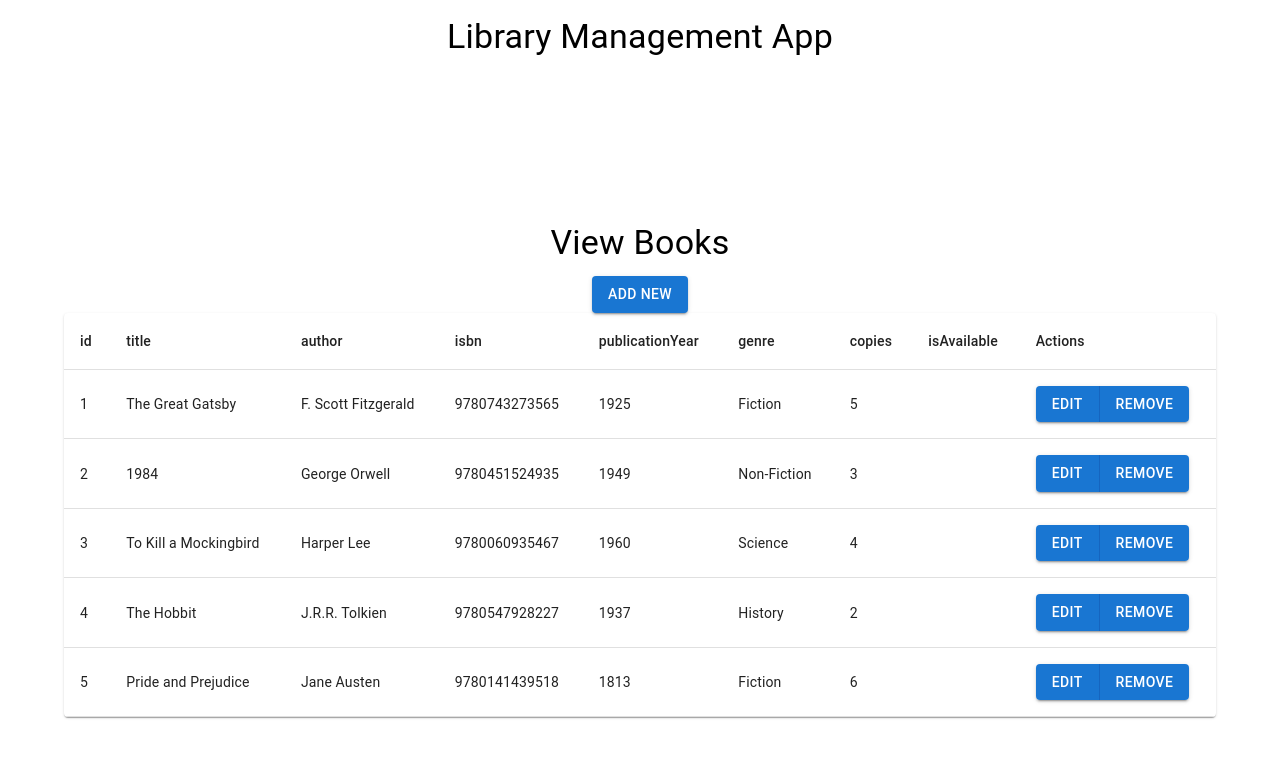
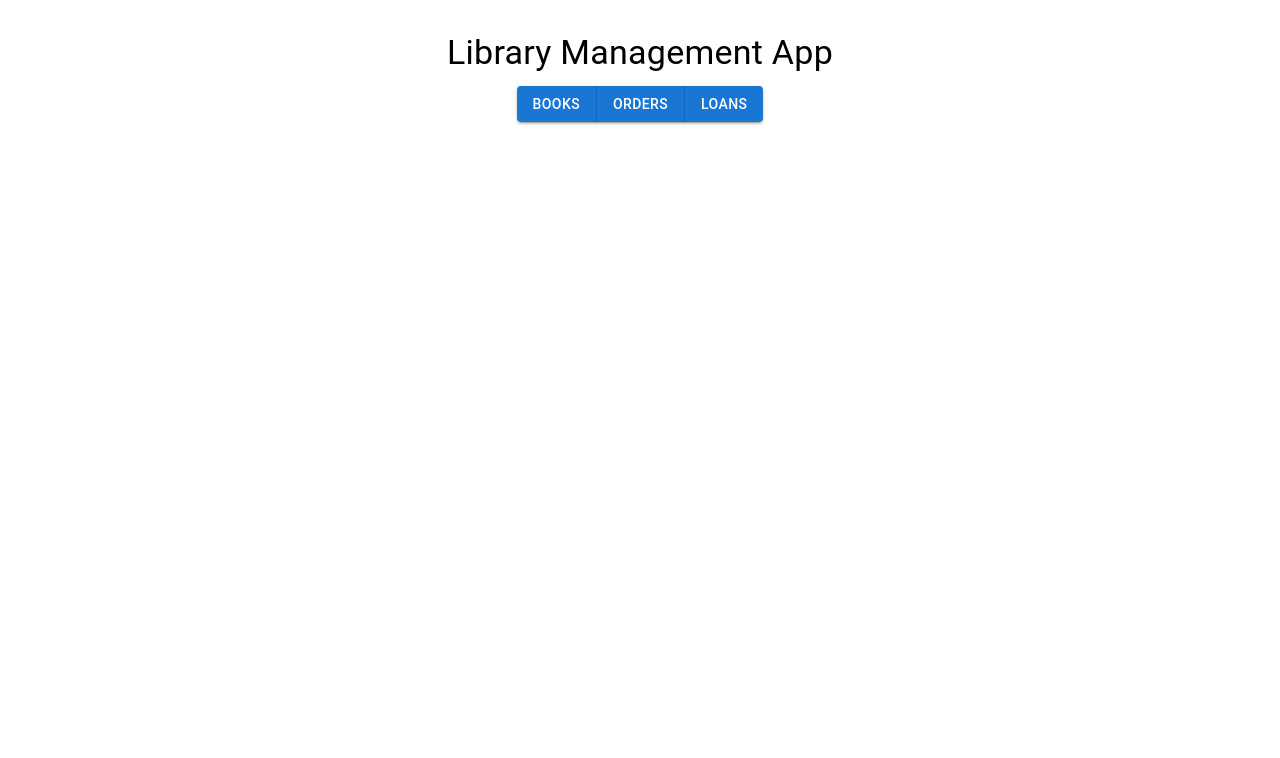
Before and after one commit to Rashid-Yusof/library-manager, a React (Create React App) app: page / in a window 1280 px wide. Shown: the top 758 px of the page. Built offline with nearby package versions, Linux system fonts and the light colour scheme.

Commit message:
spacing adjustments and router

```diff
--- a/src/App.tsx
+++ b/src/App.tsx
@@ -1,81 +1,37 @@
-import React from 'react';
-import { Box, Typography } from '@mui/material';
-import ViewPage from './pages/view';
-import {Book} from './models/book';
-import {Genre} from './models/genre';
+import { Box, Typography, Button, ButtonGroup, Container } from '@mui/material';
+import ViewPage from './pages/books/view';
+import BookForm from './pages/books/create';
+import EditBook from './pages/books/edit';
+import { BrowserRouter as Router, Routes, Route, Link } from 'react-router-dom';
 
 function App() {
-  const exampleBooks: Book[] = [
-  {
-    id: "1",
-    title: "The Great Gatsby",
-    author: "F. Scott Fitzgerald",
-    isbn: "9780743273565",
-    publicationYear: 1925,
-    genre: Genre.Fiction,
-    copies: 5,
-    isAvailable: true,
-  },
-  {
-    id: "2",
-    title: "1984",
-    author: "George Orwell",
-    isbn: "9780451524935",
-    publicationYear: 1949,
-    genre: Genre.NonFiction,
-    copies: 3,
-    isAvailable: false,
-  },
-  {
-    id: "3",
-    title: "To Kill a Mockingbird",
-    author: "Harper Lee",
-    isbn: "9780060935467",
-    publicationYear: 1960,
-    genre: Genre.Science,
-    copies: 4,
-    isAvailable: true,
-  },
-  {
-    id: "4",
-    title: "The Hobbit",
-    author: "J.R.R. Tolkien",
-    isbn: "9780547928227",
-    publicationYear: 1937,
-    genre: Genre.History,
-    copies: 2,
-    isAvailable: true,
-  },
-  {
-    id: "5",
-    title: "Pride and Prejudice",
-    author: "Jane Austen",
-    isbn: "9780141439518",
-    publicationYear: 1813,
-    genre: Genre.Fiction,
-    copies: 6,
-    isAvailable: false,
-  },
-];
-
-const bookButtons: string[] = ['Edit','Remove']
 
   return (
-    <div>
+    <Router>
+      <Container>
         <Box
           display="flex"
           flexDirection="column"
           alignItems="center"
-        justifyContent="center"
-        height="100%" // Full height of container
-        mt={2}
+          mt={4}
+          mb={4}
         >
           <Typography variant="h4" gutterBottom>
             Library Management App
           </Typography>
+          <ButtonGroup variant="contained" aria-label="navigation">
+            <Button component={Link} to="/books/view">Books</Button>
+            <Button>Orders</Button>
+            <Button>Loans</Button>
+          </ButtonGroup>
         </Box>
-      <ViewPage title="Books" tableData={exampleBooks} buttons={bookButtons}/>
-    </div>
+        <Routes>
+          <Route path="/books/view" element={<ViewPage title="Books" buttons={['Edit', 'Remove']} />} />
+          <Route path="/books/create" element={<BookForm />}/>
+          <Route path="/books/edit" element={<EditBook />}/>
+        </Routes>
+      </Container>
+    </Router>
   );
 }
 
```
Lines whose indentation alone changed are shown as unchanged.
